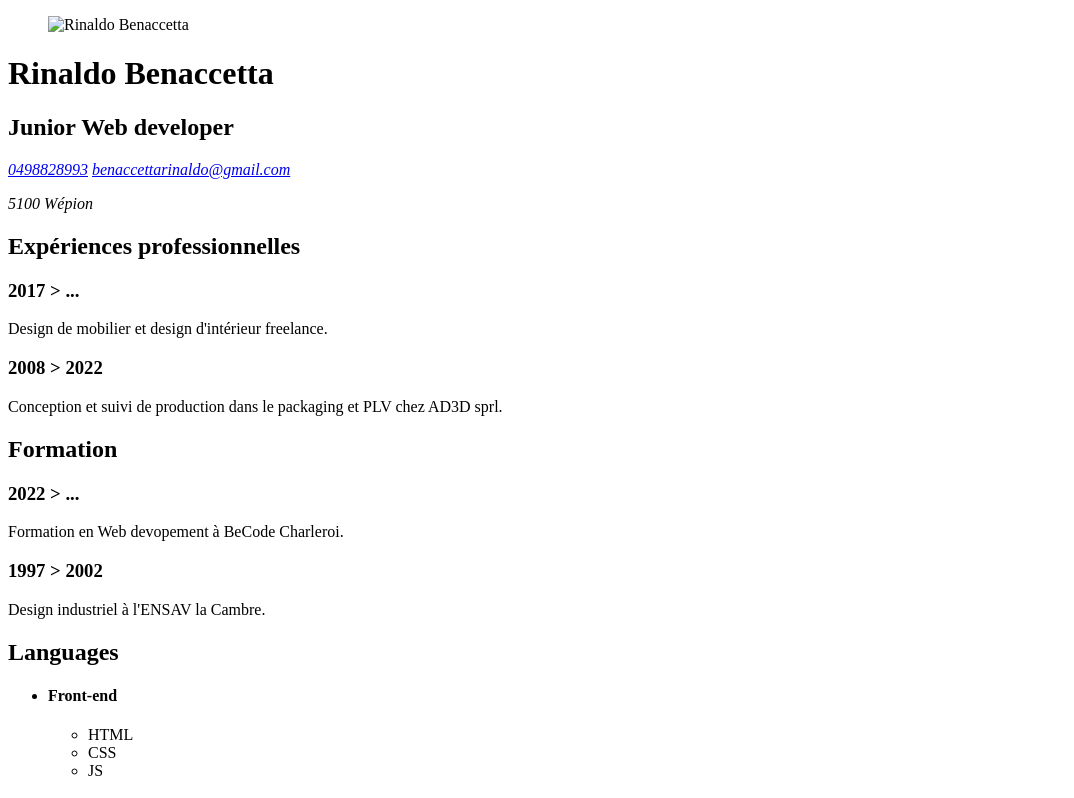
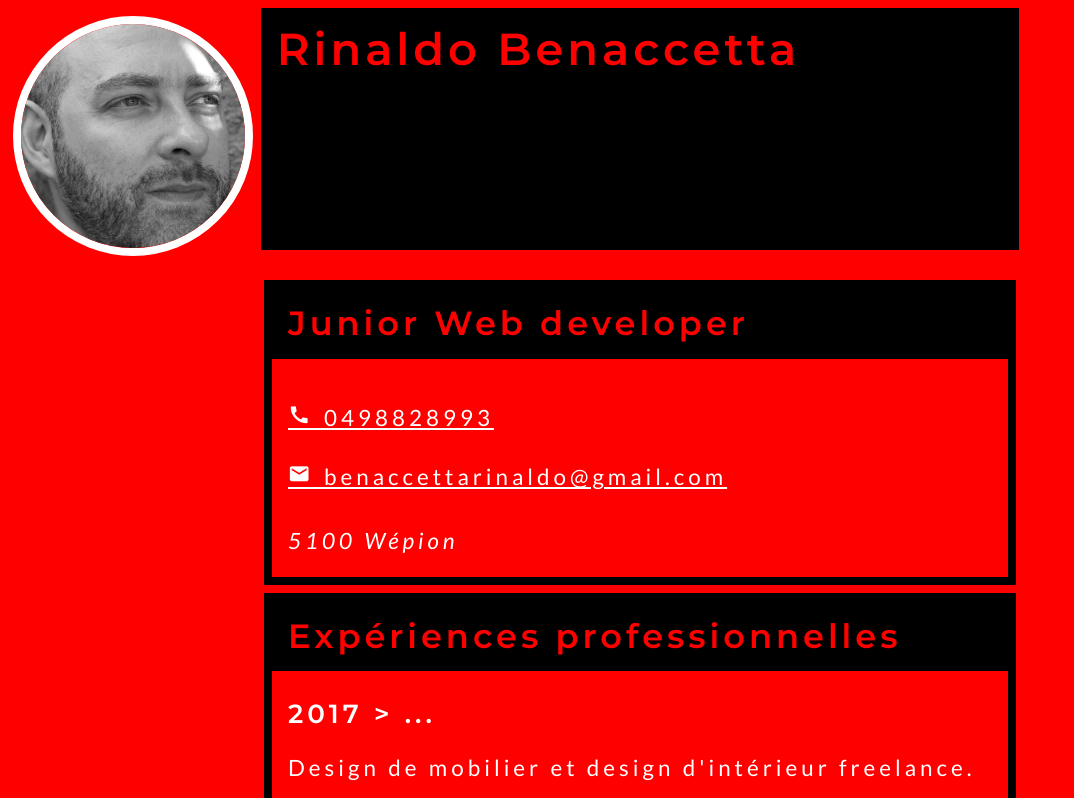
Before and after one commit to RinaldoBenaccetta/My-CV, a plain HTML site: page index.html in a window 1280 px wide. Shown: the top 798 px of the page, without its empty margins (0-1074 px from the left). Drawn offline with Linux system fonts and the light colour scheme; the site is published under a folder, as on GitHub Pages, so addresses that start at the root find nothing.

Commit message:
debug folder names

```diff
--- a/index.html
+++ b/index.html
@@ -15,7 +15,7 @@
         </style>
         <link rel="stylesheet" href="https://fonts.googleapis.com/icon?family=Material+Icons">
 
-        <link rel="stylesheet" href="/assets/css/styles.css">
+        <link rel="stylesheet" href="./assets/css/styles.css">
     </head>
     <body>
         <!--[if lt IE 7]>
@@ -24,7 +24,7 @@
 
         <header>
             <figure>
-                <img src="/assets/img/profil-s.webp" alt="Rinaldo Benaccetta">
+                <img src="./assets/img/profil-s.webp" alt="Rinaldo Benaccetta">
             </figure>
 
             <h1>Rinaldo Benaccetta</h1>
```
